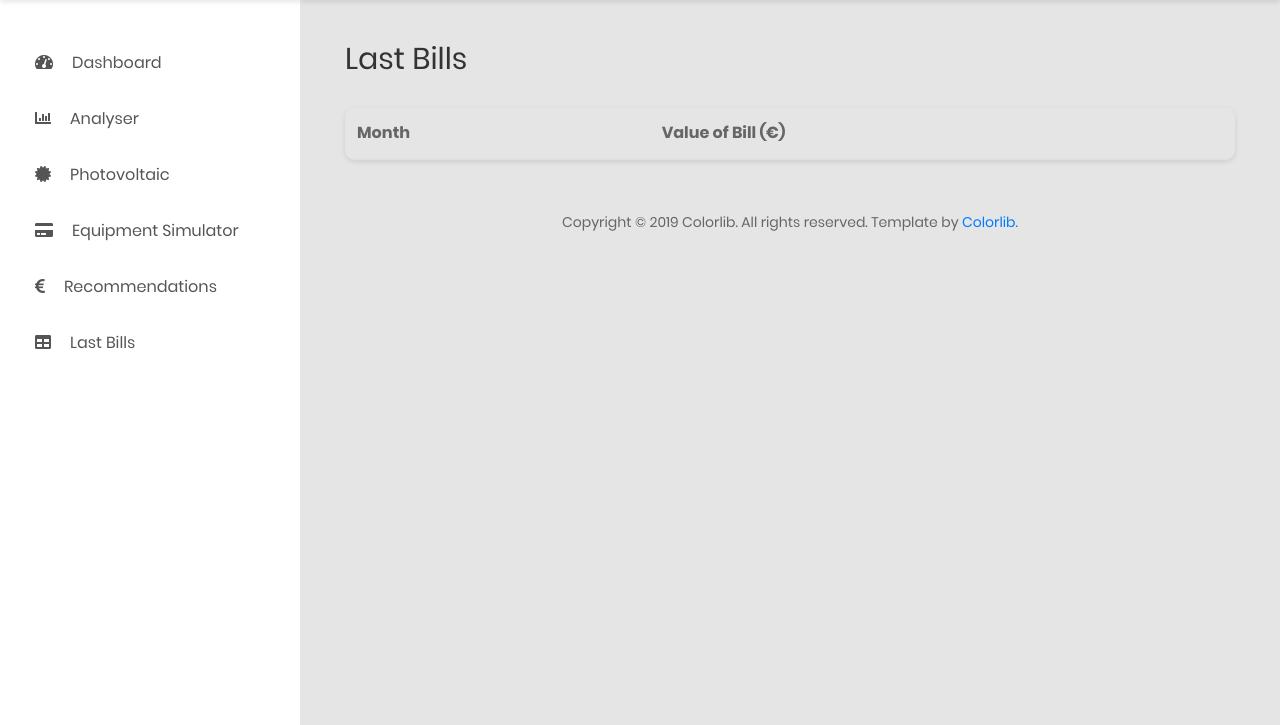
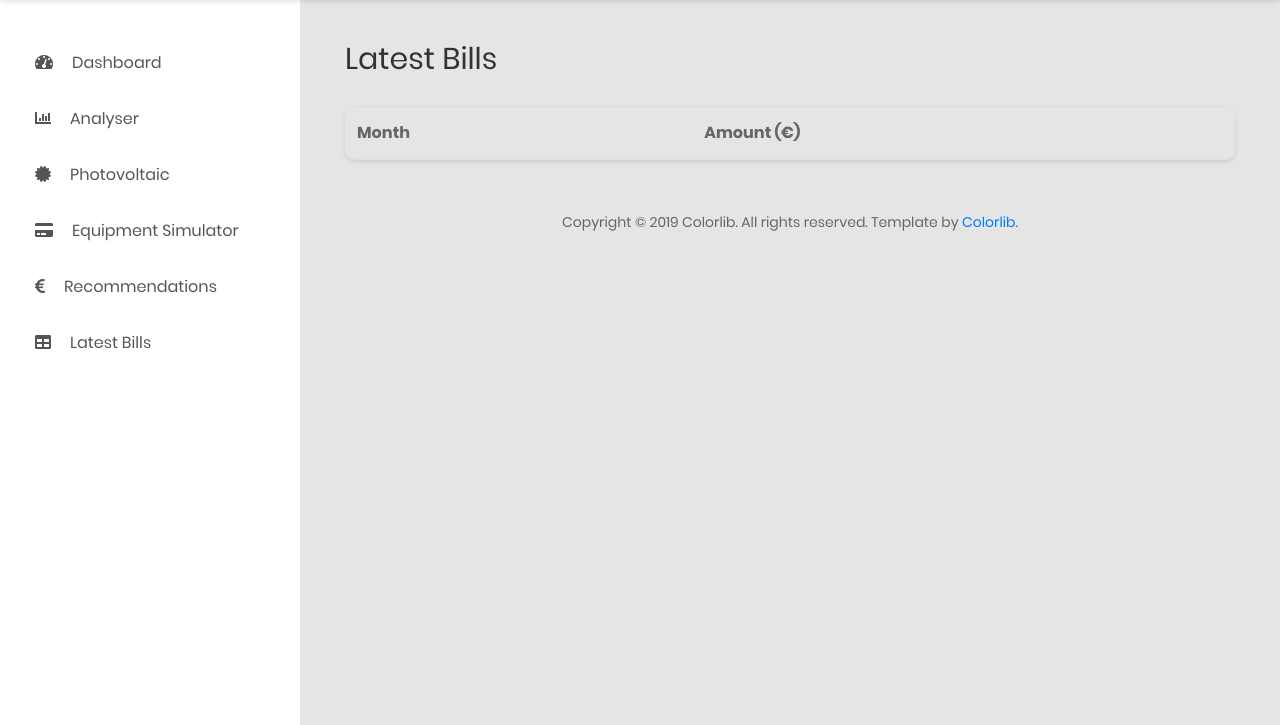
Before and after one commit to energy-army-knife/hack-the-electron-a, a Django app: template webapp/template/CoolAdmin/last_bills.html in a window 1280 px wide. Shown: the part 75-800 px from the top of the page. Run offline with Django 3.2, Linux system fonts and the light colour scheme; the template is opened without the code that fills it, so the values that code supplies are empty; parts of the project's set-up code (start-up, migrations or seed data) failed here and were passed over; some libraries are stand-ins or nearby versions.

Commit message:
Text improvements; Fixed scale on last chart of analyser page.

```diff
--- a/webapp/template/CoolAdmin/analyser.html
+++ b/webapp/template/CoolAdmin/analyser.html
@@ -26,11 +26,11 @@
             var data = [];
             for (i = 0; i < datasets_overview[j]["x"].length; i++) {
             data.push({x: datasets_overview[j]["x"][i], y: datasets_overview[j]["y"][i]})
-          }
+            }
             if (datasets_overview[j]["doted"] == "true") {
                 datasets_overview_month.push({
                     data: data,
-                    yAxisID: 'A',
+                    yAxisID: datasets_overview[j]["axis"],
                     label: datasets_overview[j]["label"],
                     borderColor: datasets_overview[j]["color"],
                     backgroundColor: 'transparent',
@@ -45,7 +45,7 @@
             else {
                 datasets_overview_month.push({
                     data: data,
-                    yAxisID: 'B',
+                    yAxisID: datasets_overview[j]["axis"],
                     label: datasets_overview[j]["label"],
                     borderColor: datasets_overview[j]["color"],
                     backgroundColor: 'transparent',
--- a/webapp/template/CoolAdmin/base.html
+++ b/webapp/template/CoolAdmin/base.html
@@ -97,7 +97,7 @@
                         </li>
                          <li {{ active_tab_last_bills }}>
                             <a href="{% url 'last_bills' %}?meter={{ meter_id }}">
-                                <i class="fas fa-table"></i>Last Bills</a>
+                                <i class="fas fa-table"></i>Latest Bills</a>
                         </li>
 
                     </ul>
@@ -146,7 +146,7 @@
                         </li>
                         <li {{ active_tab_last_bills }}>
                             <a href="{% url 'last_bills' %}?meter={{ meter_id }}">
-                                <i class="fas fa-table"></i>Last Bills</a>
+                                <i class="fas fa-table"></i>Latest Bills</a>
                         </li>
                     </ul>
                 </nav>
--- a/webapp/template/CoolAdmin/device_simulator.html
+++ b/webapp/template/CoolAdmin/device_simulator.html
@@ -58,7 +58,7 @@
                         <h2 class="title-1">Equipment Simulator</h2>
                     </div>
                     <div class="overview-wrap">
-                        <p class="m-b-10 color-wwc" style="font-weight: bold">Do you want to acquire an equipment and know how much it will cost you? Fill the fields bellow and click <span style="color: #000000"> Simulate</span> to get the results! </p>
+                        <p class="m-b-10 color-wwc" style="font-weight: bold">Do you want to acquire an equipment and know the impact on your bill? Fill the fields below and click <span style="color: #000000"> Simulate</span> to get the results! </p>
                     </div>
                 </div>
             </div>
--- a/webapp/template/CoolAdmin/js/main.js
+++ b/webapp/template/CoolAdmin/js/main.js
@@ -247,7 +247,17 @@ $(document).ready(function() {
           options: {
 
             responsive: true,
-            tooltips: false,
+            tooltips: {
+              mode: 'index',
+              titleFontSize: 12,
+              titleFontColor: '#000',
+              bodyFontColor: '#000',
+              backgroundColor: '#fff',
+              titleFontFamily: 'Poppins',
+              bodyFontFamily: 'Poppins',
+              cornerRadius: 3,
+              intersect: false,
+            },
             legend: {
               display: true,
               labels: {
@@ -261,7 +271,6 @@ $(document).ready(function() {
                 type: "time",
 
                 time: {
-                  format: "MM-DD-YYYY",
                   unit: "day",
                 },
                 gridLines: {
--- a/webapp/template/CoolAdmin/last_bills.html
+++ b/webapp/template/CoolAdmin/last_bills.html
@@ -27,7 +27,7 @@
             <div class="row">
                 <div class="col-md-12">
                     <div class="overview-wrap">
-                        <h2 class="title-1 m-b-30">Last Bills</h2>
+                        <h2 class="title-1 m-b-30">Latest Bills</h2>
                     </div>
                 </div>
             </div>
@@ -36,7 +36,7 @@
                   <thead>
                     <tr>
                         <th scope="col">Month</th>
-                        <th scope="col">Value of Bill (€)</th>
+                        <th scope="col">Amount (€)</th>
                     </tr>
                   </thead>
                   <tbody>
--- a/webapp/template/CoolAdmin/pv.html
+++ b/webapp/template/CoolAdmin/pv.html
@@ -56,9 +56,10 @@
                         <h2 class="title-1">Photovoltaic Simulator</h2>
                     </div>
                     <div class="overview-wrap">
-                        <p class="m-b-10 color-wwc" style="font-weight: bold">Do you want to find out the impact photovoltaic panels and batteries in you power consumption? Fill the fields bellow and click <span style="color: #000000"> Simulate</span> to get the results! </p>
+                        <p class="m-b-10 color-wwc" style="font-weight: bold">Care to find out the impact of photovoltaic panels and batteries have on your energy bill? Fill the fields below and click <span style="color: #000000"> Simulate</span> to get the results! </p>
                     </div>
                 </div>
+            </div>
             </div>
 
             <div class="au-card m-b-40">
```
Also changed, not shown: webapp/views.py (+5 -5 lines).
